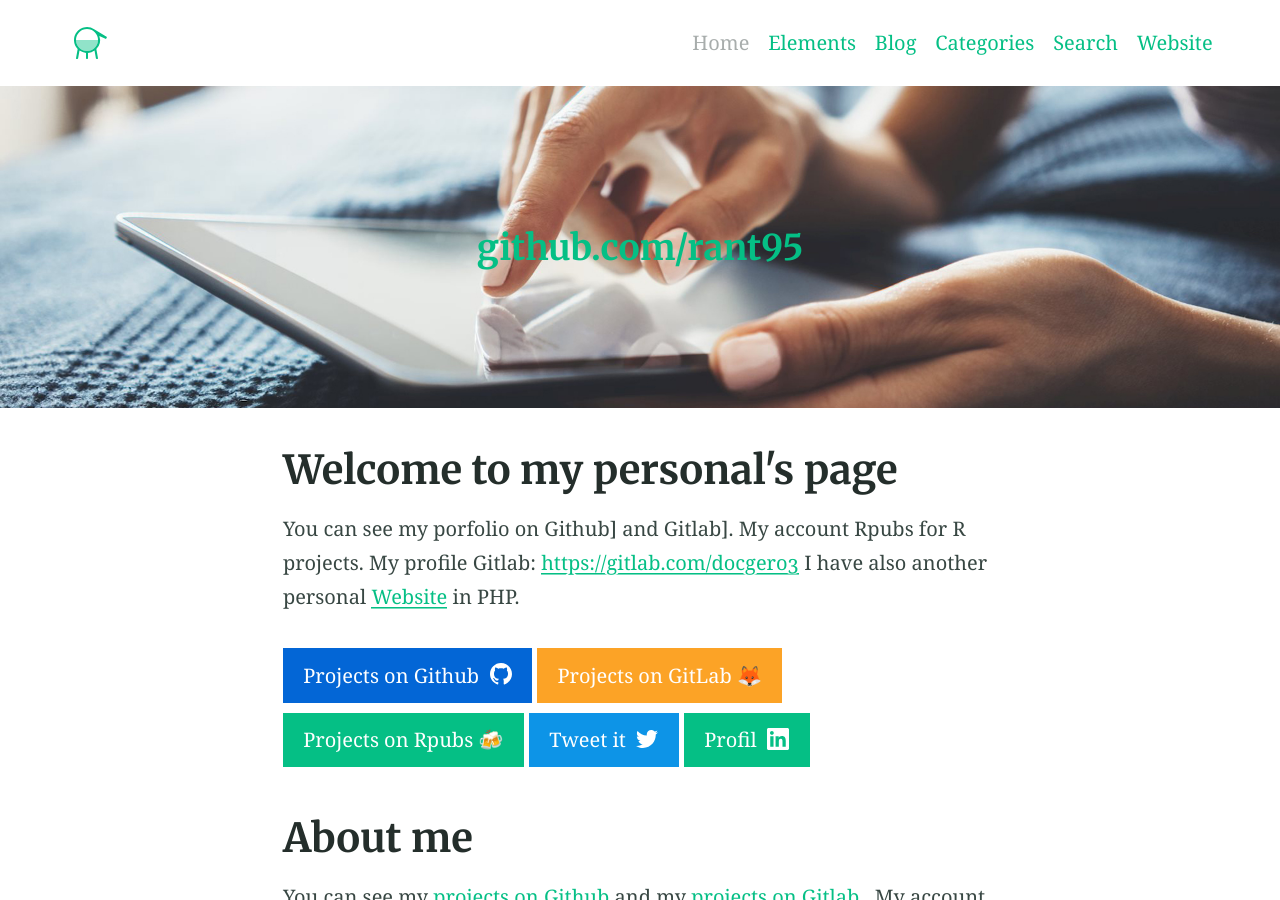
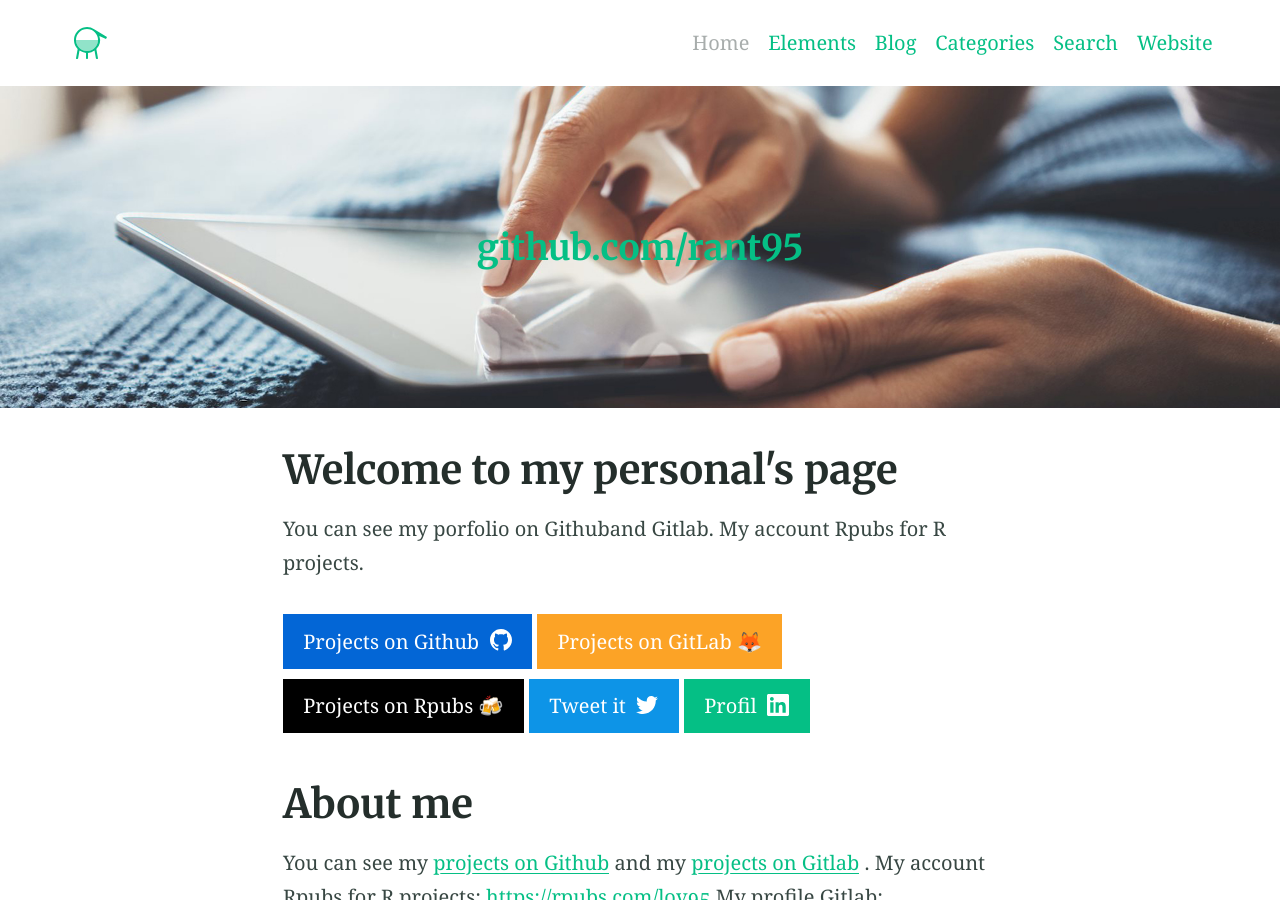
Before and after one commit to rant95/rant95.github.io, a Jekyll site: the page built from index.md, in a window 1280 px wide and 900 px high. Built offline with Jekyll 4.4.1, drawn with Linux system fonts in a browser that asks for light colours.

Commit message:
Update index.md

```diff
--- a/index.md
+++ b/index.md
@@ -6,11 +6,10 @@ feature_text: |
 feature_image: "U301137.jpg"
 
 ---
-You can see my porfolio on Github] and Gitlab]. My account Rpubs for R projects.
-My profile Gitlab: [https://gitlab.com/docgero3](https://gitlab.com/docgero3)
-I have also another personal [Website](http://zarius.free.fr//) in PHP.
+You can see my porfolio on Githuband Gitlab. My account Rpubs for R projects.
 
-{% include button.html text="Projects on Github" icon="github" link="https://github.com/rant95/" color="#0366d6" %} {% include button.html text="Projects on GitLab 🦊" link="https://gitlab.com/docgero3" color="#fca326" %} {% include button.html text="Projects on Rpubs 🍻"  link="https://rpubs.com/lov95" color="#00000" %} {% include button.html text="Tweet it" icon="twitter" link="https://twitter.com/intent/tweet/?url=https://rant95.github.io&text=The%20porfolio%20of%20Lova" color="#0d94e7" %} {% include button.html text="Profil" icon="linkedin" link="https://www.linkedin.com/in/loran7/" %}
+
+{% include button.html text="Projects on Github" icon="github" link="https://github.com/rant95/" color="#0366d6" %} {% include button.html text="Projects on GitLab 🦊" link="https://gitlab.com/docgero3" color="#fca326" %} {% include button.html text="Projects on Rpubs 🍻"  link="https://rpubs.com/lov95" color="#000000" %} {% include button.html text="Tweet it" icon="twitter" link="https://twitter.com/intent/tweet/?url=https://rant95.github.io&text=The%20porfolio%20of%20Lova" color="#0d94e7" %} {% include button.html text="Profil" icon="linkedin" link="https://www.linkedin.com/in/loran7/" %}
 
 # About me
 
```
